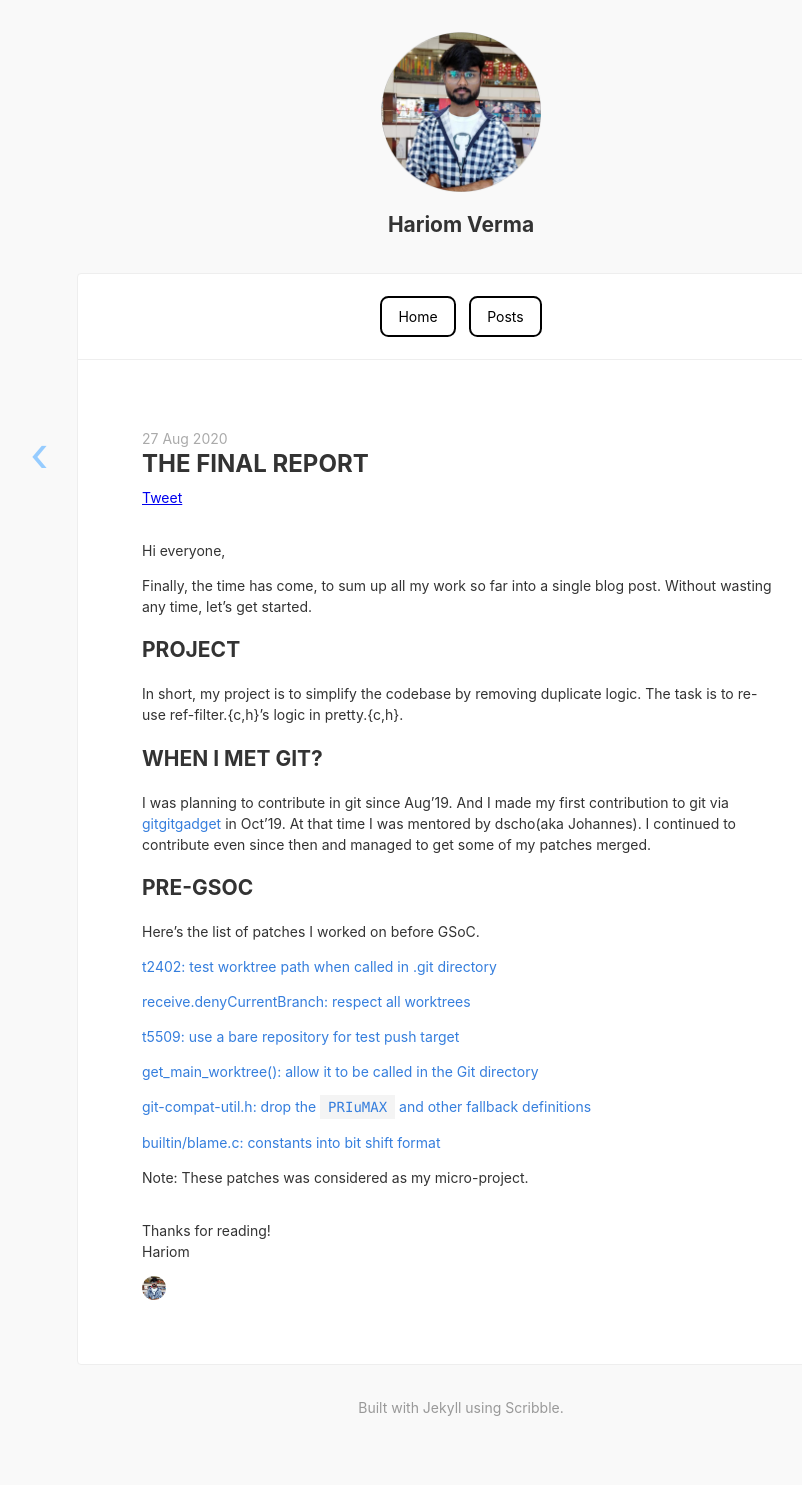
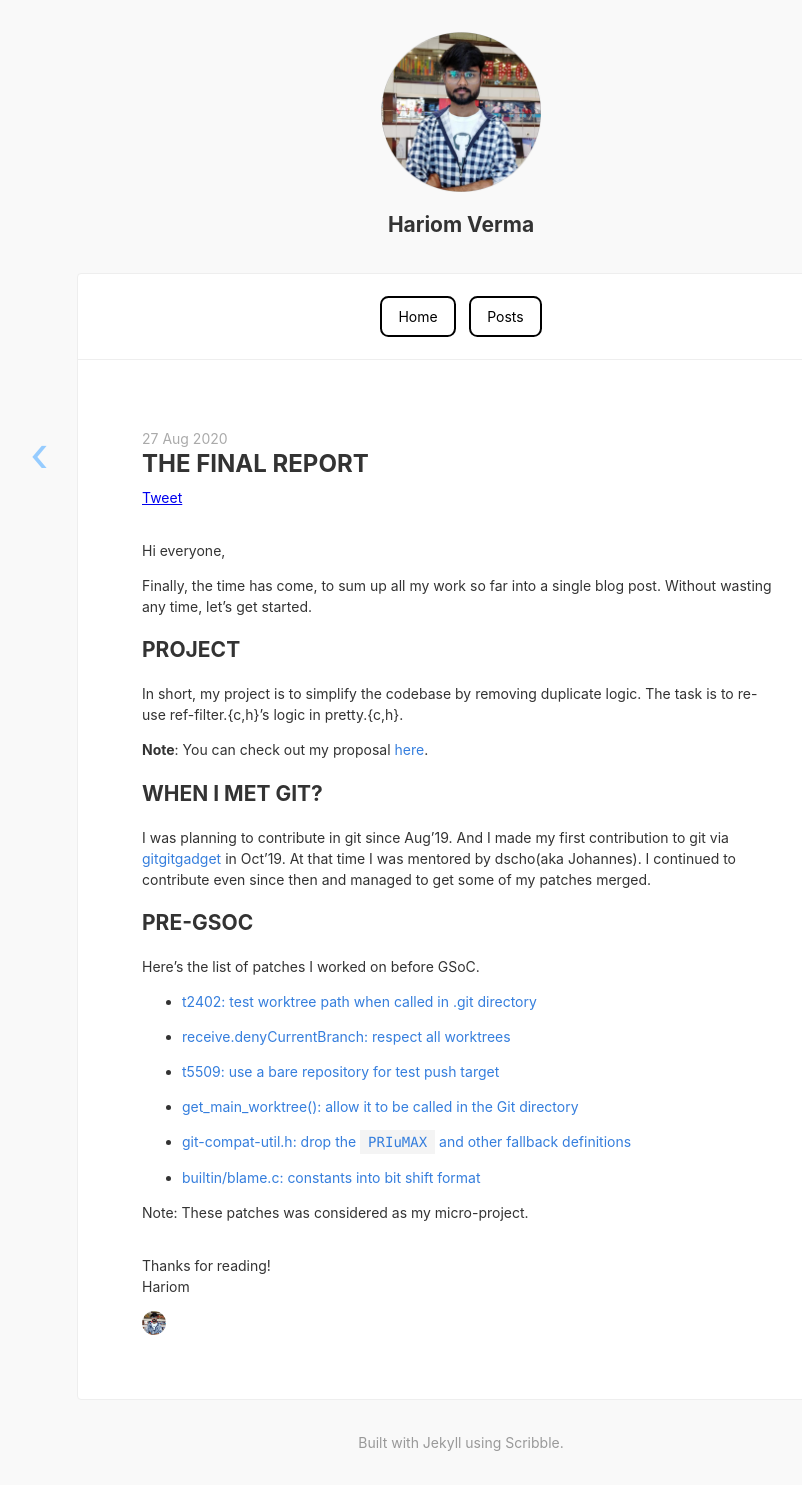
Before and after one commit to harry-hov/blogs, a Jekyll site: the page built from _posts/2020-08-27-the-final-report.md, in a window 1280 px wide. Shown: the whole page, without its empty margins (179-981 px from the left). Built offline with Jekyll 4.4.1, drawn with Linux system fonts in a browser that asks for light colours; comment, search, counter and statistics services are not loaded; before the commit the page ends 1450 px from its top, so only the background shows below that.

Commit message:
Update 2020-08-27-the-final-report.md

```diff
--- a/_posts/2020-08-27-the-final-report.md
+++ b/_posts/2020-08-27-the-final-report.md
@@ -11,6 +11,8 @@ Finally, the time has come, to sum up all my work so far into a single blog post
 
 In short, my project is to simplify the codebase by removing duplicate logic. The task is to re-use ref-filter.{c,h}'s logic in pretty.{c,h}.
 
+**Note**: You can check out my proposal [here](https://github.com/harry-hov/GSoC-Proposal-git/blob/master/%5BGSoC%5D%20Git%20Proposal.pdf).
+
 ## WHEN I MET GIT?
 
 I was planning to contribute in git since Aug'19. And I made my first contribution to git via [gitgitgadget](https://gitgitgadget.github.io/) in Oct'19. At that time I was mentored by dscho(aka Johannes). I continued to contribute even since then and managed to get some of my patches merged.
@@ -19,18 +21,16 @@ I was planning to contribute in git since Aug'19. And I made my first contributi
 
 Here's the list of patches I worked on before GSoC.
 
-[t2402: test worktree path when called in .git directory](https://github.com/git/git/commit/4d864895a23bbbb5403d9aa8a65d0576d2029597)
+- [t2402: test worktree path when called in .git directory](https://github.com/git/git/commit/4d864895a23bbbb5403d9aa8a65d0576d2029597)
 
-[receive.denyCurrentBranch: respect all worktrees](https://github.com/git/git/commit/4ef346482d6d5748861c1aa9d56712e847369b40)
+- [receive.denyCurrentBranch: respect all worktrees](https://github.com/git/git/commit/4ef346482d6d5748861c1aa9d56712e847369b40)
 
-[t5509: use a bare repository for test push target](https://github.com/git/git/commit/f8692114dbb1b3ffe0b71871a015c632c195b784)
+- [t5509: use a bare repository for test push target](https://github.com/git/git/commit/f8692114dbb1b3ffe0b71871a015c632c195b784)
 
-[get_main_worktree(): allow it to be called in the Git directory](https://github.com/git/git/commit/45f274fbb118cc4cb00640c30b4e3069d96755a0)
+- [get_main_worktree(): allow it to be called in the Git directory](https://github.com/git/git/commit/45f274fbb118cc4cb00640c30b4e3069d96755a0)
 
-[git-compat-util.h: drop the `PRIuMAX` and other fallback definitions](https://github.com/git/git/commit/e547e5a89e3641bae02e762bcb0062951bb698e5)
+- [git-compat-util.h: drop the `PRIuMAX` and other fallback definitions](https://github.com/git/git/commit/e547e5a89e3641bae02e762bcb0062951bb698e5)
 
-[builtin/blame.c: constants into bit shift format](https://github.com/git/git/commit/86795774bb9ca3c63b94d3d0930405c1ba9148ec)
-
-
+- [builtin/blame.c: constants into bit shift format](https://github.com/git/git/commit/86795774bb9ca3c63b94d3d0930405c1ba9148ec)
 
 Note: These patches was considered as my micro-project.
```
